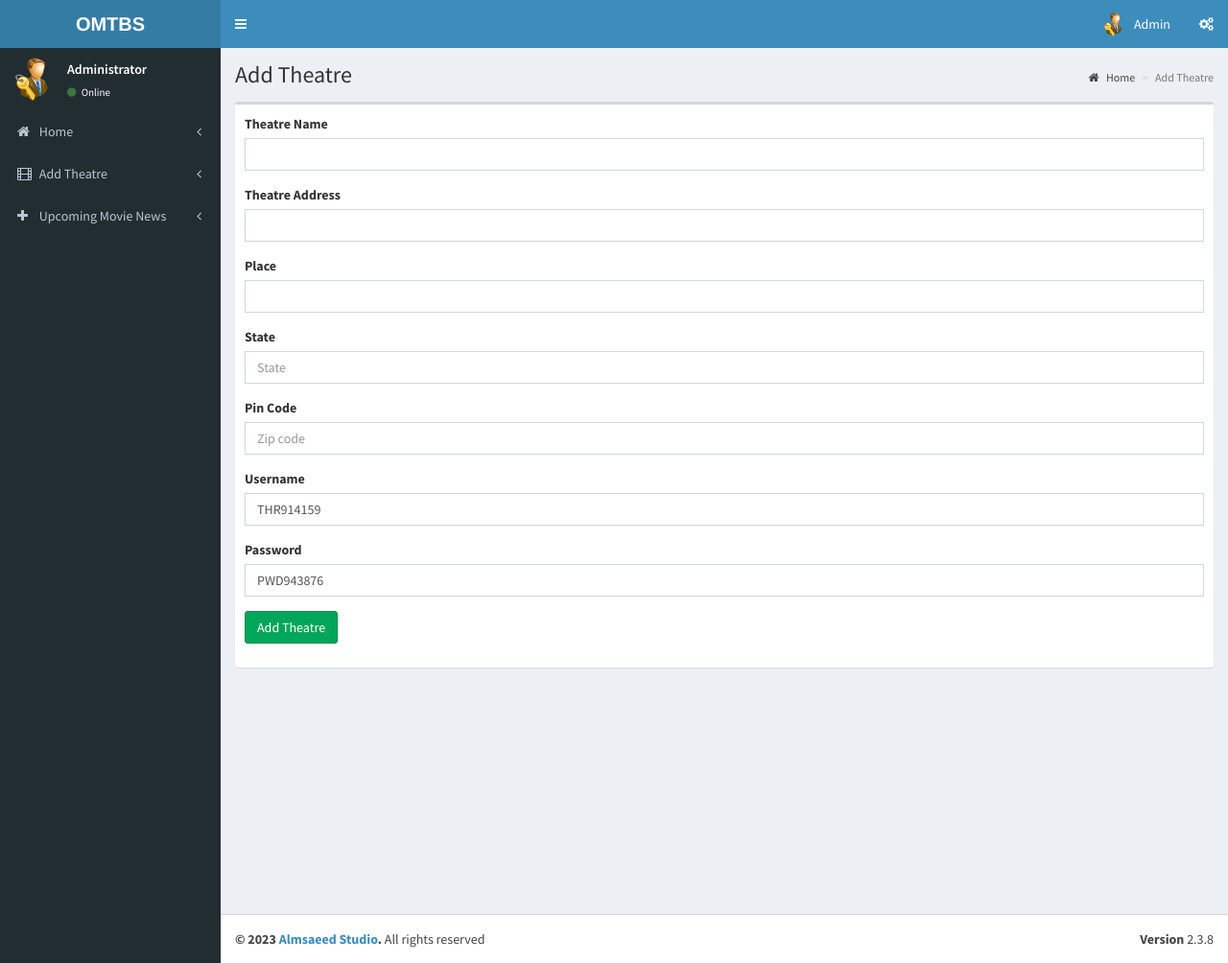
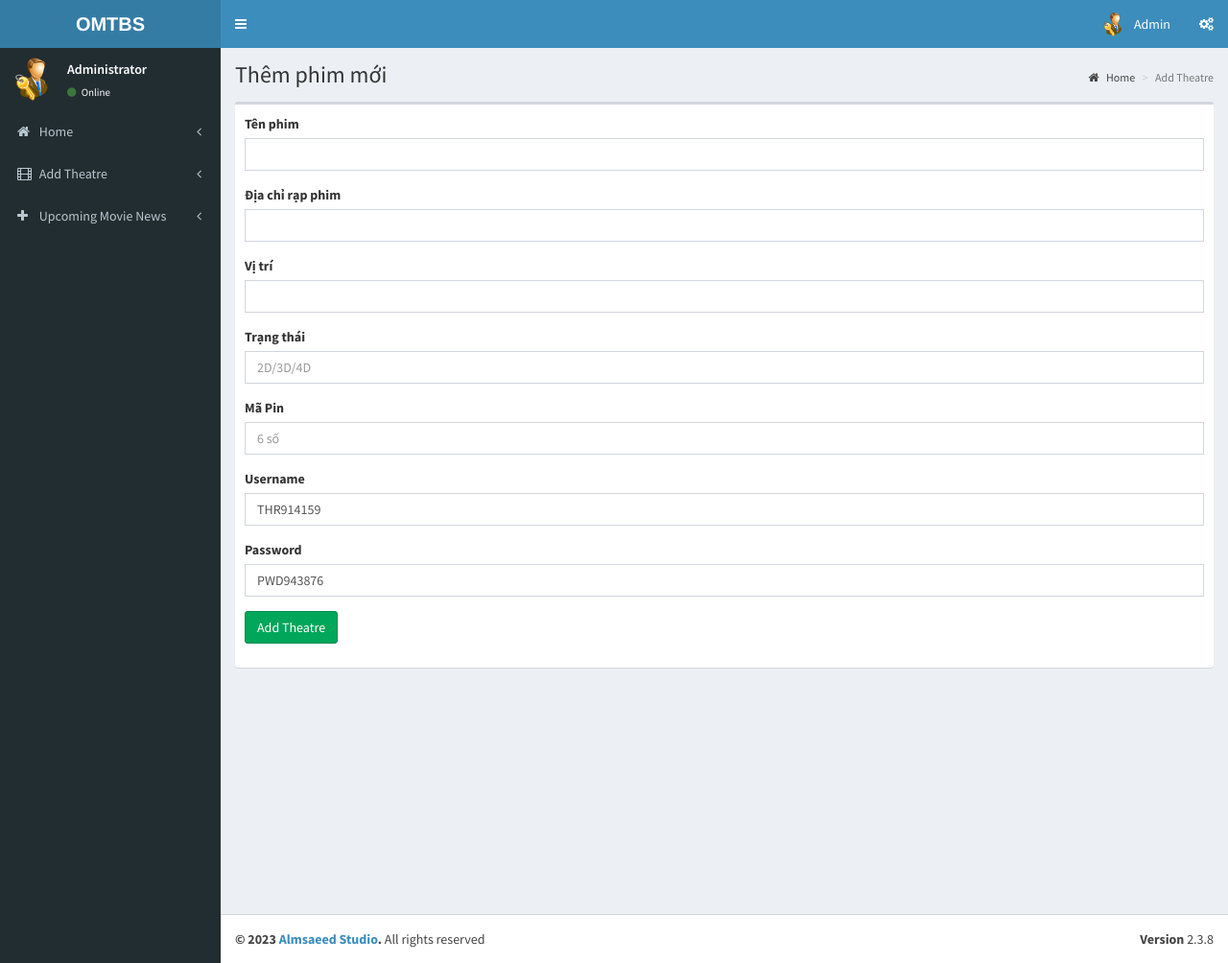
Before and after one commit to NghiaNon/Movie, a PHP site: page /admin/pages/add_theatre.php in a window 1280 px wide. Shown: the whole page at 96% size. Run offline with PHP 8.4, Linux system fonts and the light colour scheme; a user stored in the database is signed in; data comes from the database, SQL or seed files in the repository; some libraries are stand-ins or nearby versions.

Commit message:
change mode_admin

```diff
--- a/admin/pages/add_theatre.php
+++ b/admin/pages/add_theatre.php
@@ -15,7 +15,7 @@ include('header.php');
     <!-- Content Header (Page header) -->
     <section class="content-header">
       <h1>
-        Add Theatre
+        Thêm phim mới
       </h1>
       <ol class="breadcrumb">
         <li><a href="index.php"><i class="fa fa-home"></i> Home</a></li>
@@ -31,29 +31,29 @@ include('header.php');
         <div class="box-body">
             <form action="process_add_theater.php" method="post" id="form1">
               <div class="form-group">
-                <label class="control-label">Theatre Name</label>
+                <label class="control-label">Tên phim</label>
                 <input type="text" name="name" class="form-control"/>
                 <?php $frm->validate("name",array("required","label"=>"Theatre Name")); // Validating form using form builder written in form.php ?>
               </div>
               <div class="form-group">
-                <label class="control-label">Theatre Address</label>
+                <label class="control-label">Địa chỉ rạp phim</label>
                 <input type="text" name="address" class="form-control"/>
                 <?php $frm->validate("address",array("required","label"=>"Theatre Address")); // Validating form using form builder written in form.php ?>
               </div>
               <div class="form-group">
-                <label class="control-label">Place</label>
+                <label class="control-label">Vị trí</label>
                 <!-- <input type="text" name="place" id="autocomplete" class="form-control"> -->
                 <input type="text" name="place" class="form-control">
                 <?php $frm->validate("place",array("required","label"=>"Place")); // Validating form using form builder written in form.php ?>
               </div>
               <div class="form-group">
-                 <label class="control-label">State</label>
-                <input type="text" name="state" id="administrative_area_level_1" s placeholder="State" class="form-control">
+                 <label class="control-label">Trạng thái</label>
+                <input type="text" name="state" id="administrative_area_level_1" s placeholder="2D/3D/4D" class="form-control">
                 <?php $frm->validate("state",array("required","label"=>"State")); // Validating form using form builder written in form.php ?>
               </div>
               <div class="form-group">
-                <label class="control-label">Pin Code</label>
-                 <input type="text" name="pin" id="postal_code"s placeholder="Zip code" class="form-control">
+                <label class="control-label">Mã Pin</label>
+                 <input type="text" name="pin" id="postal_code"s placeholder="6 số" class="form-control">
                  <?php $frm->validate("pin",array("required","label"=>"Pin Code","regexp"=>"pin")); // Validating form using form builder written in form.php ?>
               </div>
               <?php
--- a/admin/pages/index.php
+++ b/admin/pages/index.php
@@ -8,7 +8,7 @@ include('header.php');
     <!-- Content Header (Page header) -->
     <section class="content-header">
       <h1>
-        Movies List
+        Danh sách phim
       </h1>
       <ol class="breadcrumb">
         <li><a href="index"><i class="fa fa-dashboard"></i> Home</a></li>
```
